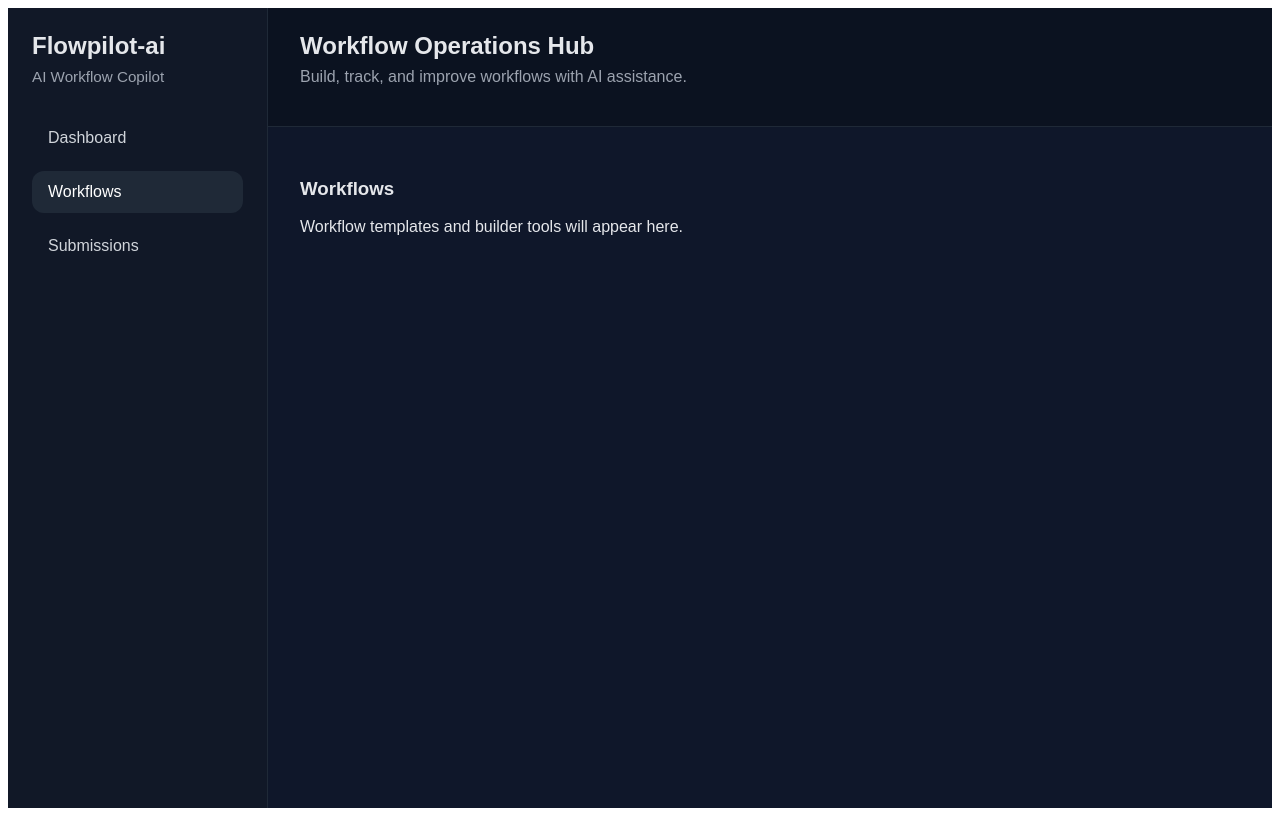
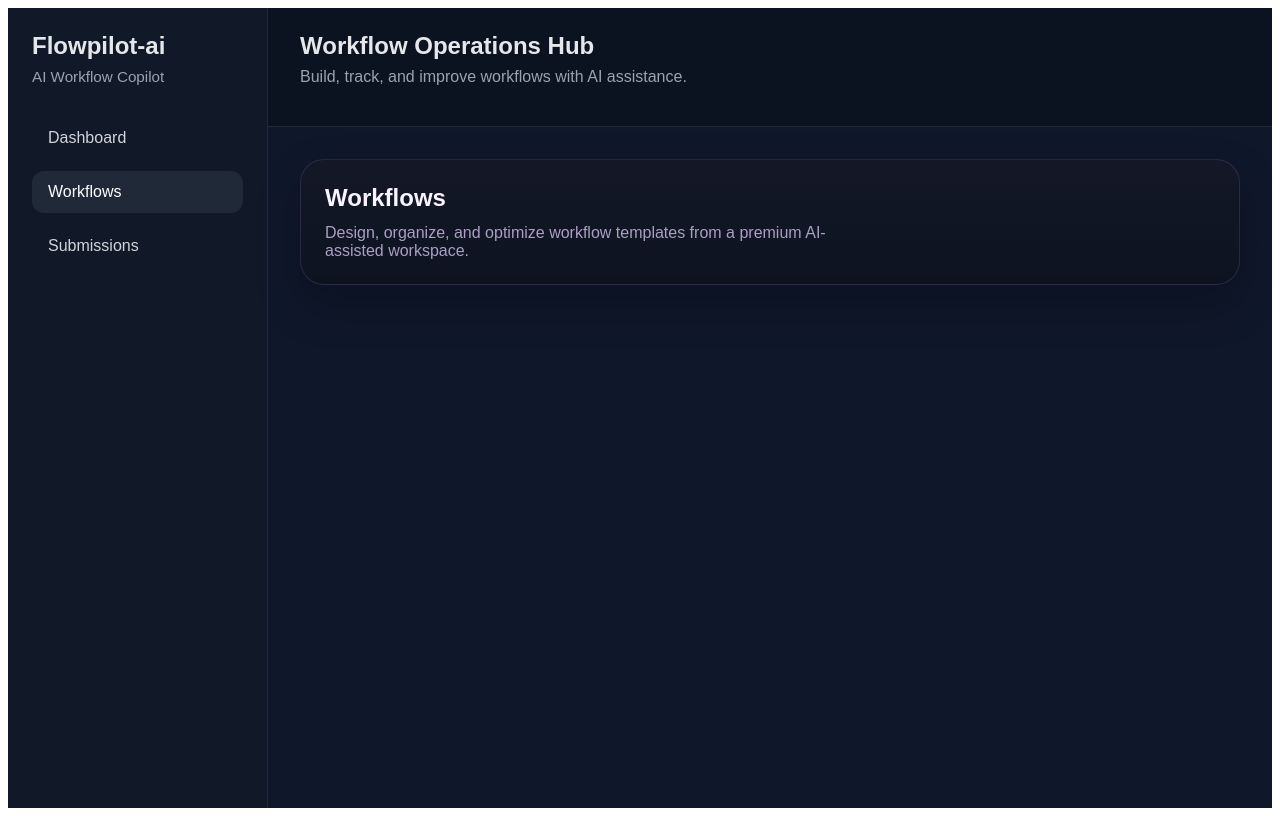
Before and after one commit to audreythando/flowpilot-ai, an Angular app in the folder client/: page /workflows in a window 1280 px wide. Built offline with nearby package versions, Linux system fonts and the light colour scheme.

Commit message:
tyle(client): align workflows and submissions pages with dashboard theme

```diff
--- a/client/src/app/features/submissions/pages/submissions-page/submissions-page.html
+++ b/client/src/app/features/submissions/pages/submissions-page/submissions-page.html
@@ -1,4 +1,4 @@
-<section>
+<section class="placeholder-page">
   <h3>Submissions</h3>
-  <p>Submission inbox and AI summaries will appear here.</p>
+  <p>Review incoming submissions, AI summaries, and next-step recommendations in one inbox.</p>
 </section>
--- a/client/src/app/features/submissions/pages/submissions-page/submissions-page.scss
+++ b/client/src/app/features/submissions/pages/submissions-page/submissions-page.scss
@@ -0,0 +1,23 @@
+:host {
+  display: block;
+}
+
+.placeholder-page {
+  padding: 1.5rem;
+  border-radius: 1.5rem;
+  border: 1px solid rgba(183, 153, 255, 0.14);
+  background: linear-gradient(180deg, rgba(20, 25, 39, 0.92) 0%, rgba(14, 19, 32, 0.96) 100%);
+  box-shadow: 0 20px 45px rgba(0, 0, 0, 0.22);
+
+  h3 {
+    margin: 0 0 0.75rem;
+    color: #f8f3ff;
+    font-size: 1.5rem;
+  }
+
+  p {
+    margin: 0;
+    color: #ab9fc3;
+    max-width: 60ch;
+  }
+}
--- a/client/src/app/features/workflows/pages/workflows-page/workflows-page.html
+++ b/client/src/app/features/workflows/pages/workflows-page/workflows-page.html
@@ -1,4 +1,4 @@
-<section>
+<section class="placeholder-page">
   <h3>Workflows</h3>
-  <p>Workflow templates and builder tools will appear here.</p>
+  <p>Design, organize, and optimize workflow templates from a premium AI-assisted workspace.</p>
 </section>
--- a/client/src/app/features/workflows/pages/workflows-page/workflows-page.scss
+++ b/client/src/app/features/workflows/pages/workflows-page/workflows-page.scss
@@ -0,0 +1,23 @@
+:host {
+  display: block;
+}
+
+.placeholder-page {
+  padding: 1.5rem;
+  border-radius: 1.5rem;
+  border: 1px solid rgba(183, 153, 255, 0.14);
+  background: linear-gradient(180deg, rgba(20, 25, 39, 0.92) 0%, rgba(14, 19, 32, 0.96) 100%);
+  box-shadow: 0 20px 45px rgba(0, 0, 0, 0.22);
+
+  h3 {
+    margin: 0 0 0.75rem;
+    color: #f8f3ff;
+    font-size: 1.5rem;
+  }
+
+  p {
+    margin: 0;
+    color: #ab9fc3;
+    max-width: 60ch;
+  }
+}
```
